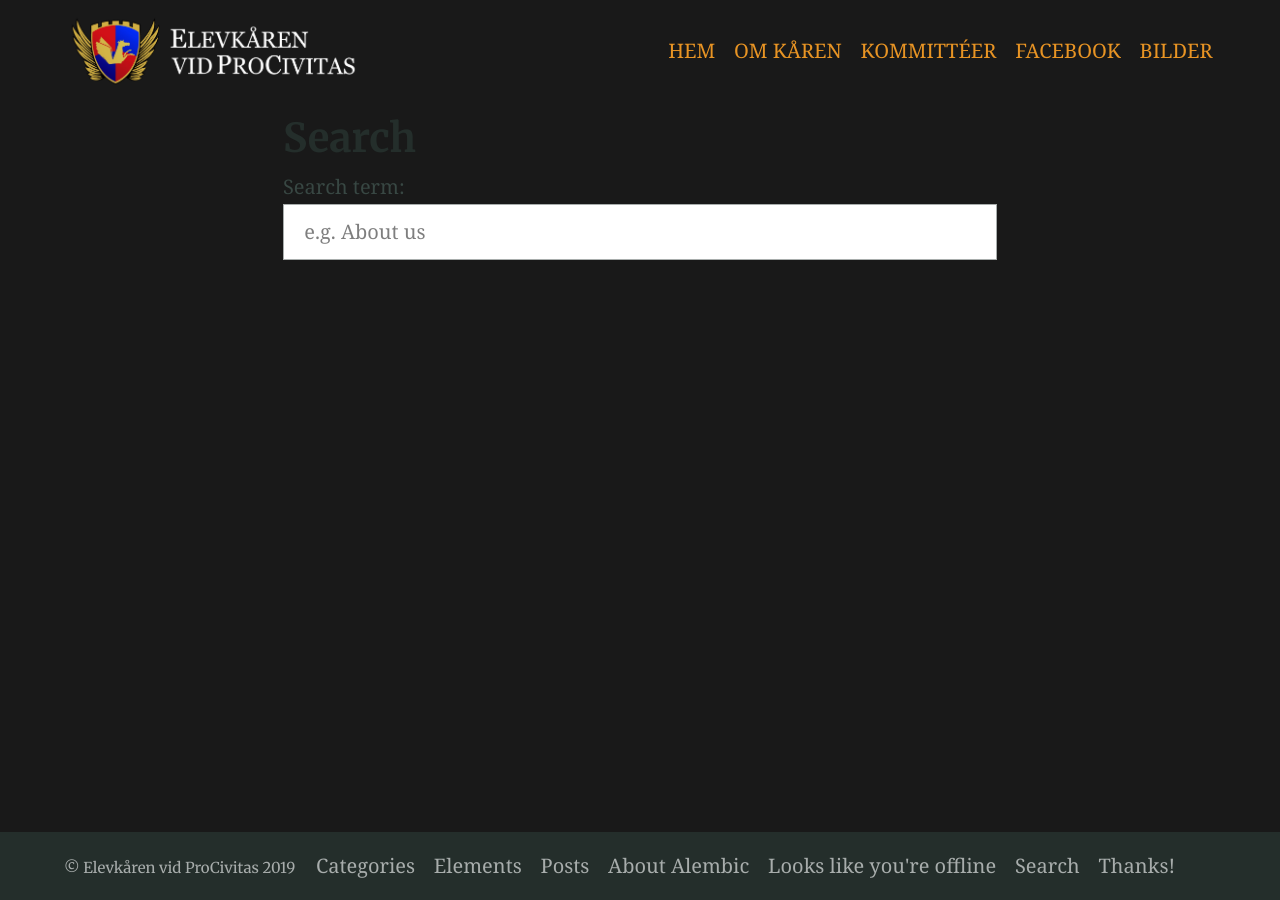
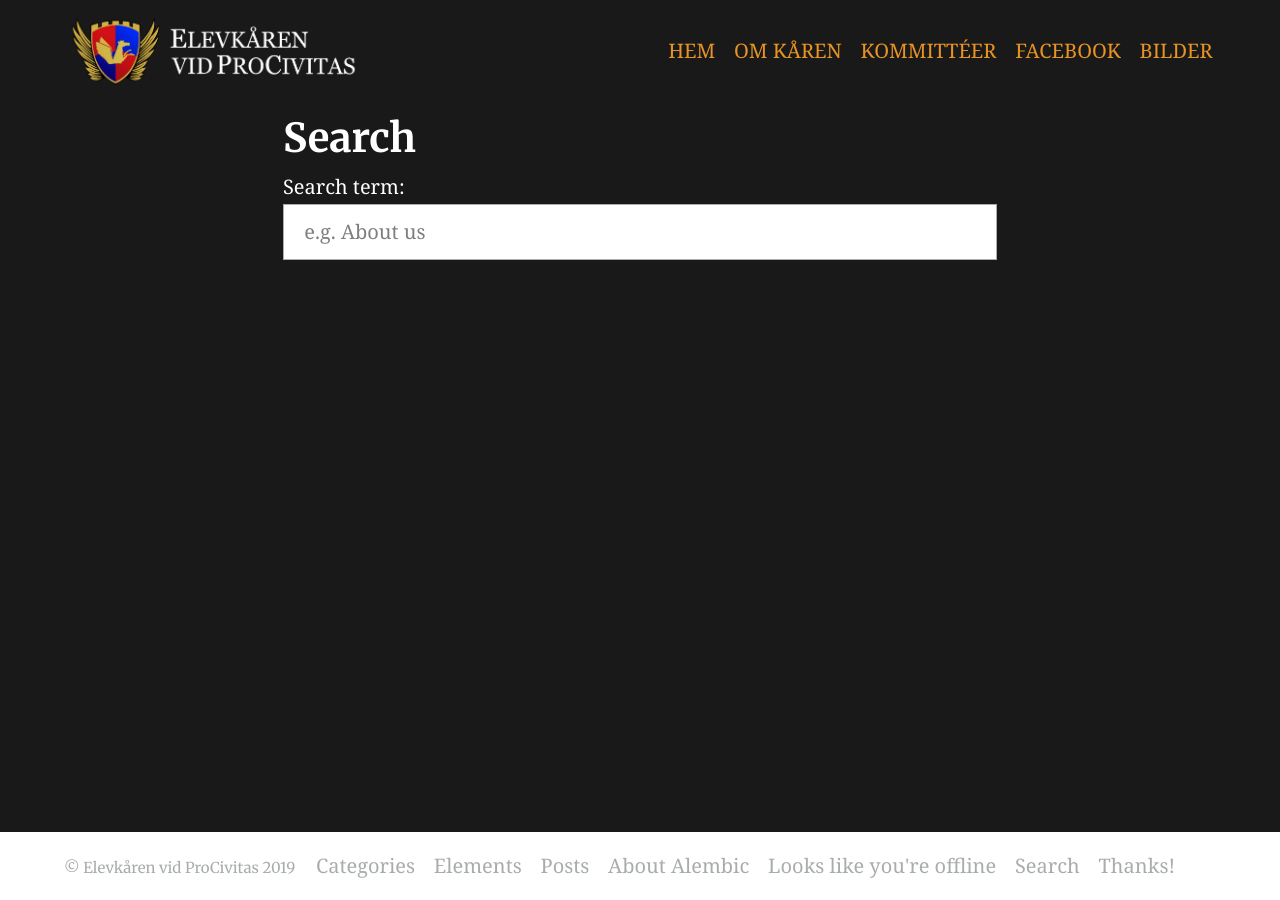
Before and after one commit to ekvp/ekvp.github.io, a Jekyll site: the page built from search.md, in a window 1280 px wide. Built offline with Jekyll 4.4.1, drawn with Linux system fonts in a browser that asks for light colours; our own code applies the rules of GitHub Pages for plain Markdown files.

Commit message:
Update _settings.scss

```diff
--- a/_sass/_settings.scss
+++ b/_sass/_settings.scss
@@ -5,8 +5,8 @@ $featureBackgroundColour: #f9fafa;
 $accentColour: #05bf85;
 
 // Text colours
-$headingColour: #242e2b;
-$bodyColour: #384743;
+$headingColour: #FFFFFF;
+$bodyColour: #FFFFFF;
 $linkColour: #E89424;
 $hoverColour: #895716;
 $focusColour: #fa407a;
```
